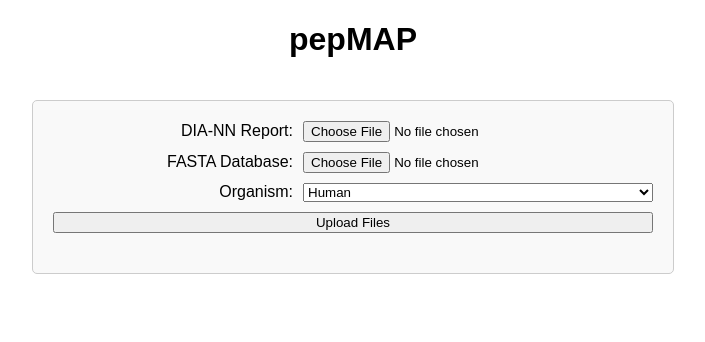
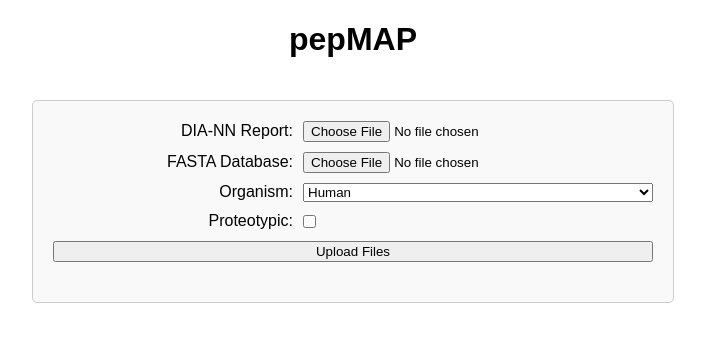
Before and after one commit to npinter/pepMAP, a Flask app: page / in a window 1280 px wide. Shown: the top 342 px of the page, without its empty margins (287-992 px from the left). Run offline with Flask 3, Linux system fonts and the light colour scheme; parts of the project's set-up code (start-up, migrations or seed data) failed here and were passed over.

Commit message:
Add proteotypic filter

```diff
--- a/app.py
+++ b/app.py
@@ -125,8 +125,16 @@ def parse_fasta(fasta_stream, organism):
                 entries.append({'uniprot_id': uniprot_id, 'gene_symbol': gene_symbol, 'sequence': sequence})
             sequence = ''
             parts = line[1:].split('|')
-            uniprot_id = parts[1]
-            gene_symbol = parts[2].split(' ')[0].split(f"_{organism}")[0]
+            try:
+                uniprot_id = parts[1]
+            except IndexError:
+                uniprot_id = parts
+                print(f"UniProt ID not found for {uniprot_id}. Using full header instead.")
+            try:
+                gene_symbol = parts[2].split(' ')[0].split(f"_{organism}")[0]
+            except IndexError:
+                gene_symbol = parts
+                print(f"Gene symbol not found for {gene_symbol}. Using full gene name instead.")
         else:
             sequence += line
     if sequence:
@@ -140,7 +148,7 @@ def parse_report_tsv(tsv_stream):
     report_df = pd.read_csv(tsv_stream, delimiter='\t')
 
     report_df = report_df[['Run', 'Protein.Ids', 'Precursor.Normalised', 'Stripped.Sequence',
-                           'Precursor.Charge', 'Q.Value']]
+                           'Precursor.Charge', 'Q.Value', 'Proteotypic']]
 
     return report_df
 
@@ -211,7 +219,8 @@ def plot_peptides(peptide_positions_df, fasta_df, selected_protein_id):
                           f'<br>Position: {row["Start"]}-{row["End"]}'
                           f'<br>Intensity: {row["Precursor.Normalised"]:.2f}'
                           f'<br>Charge: {row["Precursor.Charge"]}'
-                          f'<br>Q Value: {row["Q.Value"]:.7f}',
+                          f'<br>Q Value: {row["Q.Value"]:.7f}'
+                          f'<br>Proteotypic: {"Yes" if row["Proteotypic"] else "No"}',
                 showlegend=False
             )
             traces.append(trace)
@@ -449,14 +458,17 @@ def plot_features(fasta_df, selected_protein_id):
         return pio.to_html(fig, full_html=False, config=config)
 
 
-def find_peptide_positions(report_df, fasta_df, selected_protein_id):
+def find_peptide_positions(report_df, fasta_df, selected_protein_id, proteotypic_only):
     try:
         protein_sequence = fasta_df.loc[fasta_df['uniprot_id'] == selected_protein_id, 'sequence'].iloc[0]
     except IndexError:
         raise ValueError(f"No sequence found for Protein.Ids: {selected_protein_id}")
 
     # filter the report DataFrame for the selected protein
-    protein_report_df = report_df[report_df['Protein.Ids'] == selected_protein_id]
+    protein_report_df = report_df[report_df['Protein.Ids'].str.contains(selected_protein_id, na=False)]
+    if proteotypic_only:
+        protein_report_df = protein_report_df[protein_report_df['Proteotypic'] == True]
+
     if protein_report_df.empty:
         raise ValueError(f"No peptides found for Protein.Ids: {selected_protein_id}")
 
@@ -478,7 +490,8 @@ def find_peptide_positions(report_df, fasta_df, selected_protein_id):
                 'End': start_position + len(peptide_sequence) - 1,
                 'Precursor.Normalised': row['Precursor.Normalised'],
                 'Precursor.Charge': row['Precursor.Charge'],
-                'Q.Value': row['Q.Value']
+                'Q.Value': row['Q.Value'],
+                'Proteotypic': row['Proteotypic']
             })
 
     peptide_positions_df = pd.DataFrame(peptide_data)
@@ -522,6 +535,7 @@ def index():
 @app.route('/plot_peptides', methods=['POST'])
 def plot_peptides_route():
     search_input = request.form.get('search_input')
+    proteotypic_only = request.form.get('proteotypic_checkbox') == 'true'
 
     if 'fasta_data' in session and 'report_data' in session and search_input is not None:
         fasta_df = pd.read_json(session['fasta_data'])
@@ -539,7 +553,7 @@ def plot_peptides_route():
 
     try:
         # find peptide positions
-        peptide_positions_df = find_peptide_positions(report_df, fasta_df, selected_protein_id)
+        peptide_positions_df = find_peptide_positions(report_df, fasta_df, selected_protein_id, proteotypic_only)
         if peptide_positions_df.empty:
             return jsonify({'error': 'No peptide positions found.'}), 400
 
--- a/templates/plot.html
+++ b/templates/plot.html
@@ -82,6 +82,11 @@
         .data-filenames {
             font-size: 12px;
         }
+        #proteotypic_container input[type="checkbox"] {
+            flex: 0;
+            margin-left: 0;
+            margin-right: auto;
+        }
     </style>
 </head>
 <body>
@@ -104,6 +109,10 @@
                     <option value="HUMAN">Human</option>
                     <option value="MOUSE">Mouse</option>
                 </select>
+            </div>
+            <div class="form-group" id="proteotypic_container">
+                <label for="proteotypic_checkbox">Proteotypic:</label>
+                <input type="checkbox" id="proteotypic_checkbox" name="proteotypic_checkbox">
             </div>
             <div class="form-group">
                 <button type="button" id="upload_button">Upload Files</button>
@@ -238,6 +247,7 @@
 
             let formData = new FormData();
             formData.append('search_input', $('#search_input').val());
+            formData.append('proteotypic_checkbox', $('#proteotypic_checkbox').is(':checked'));
 
             $.ajax({
                 url: '/plot_peptides',
```
